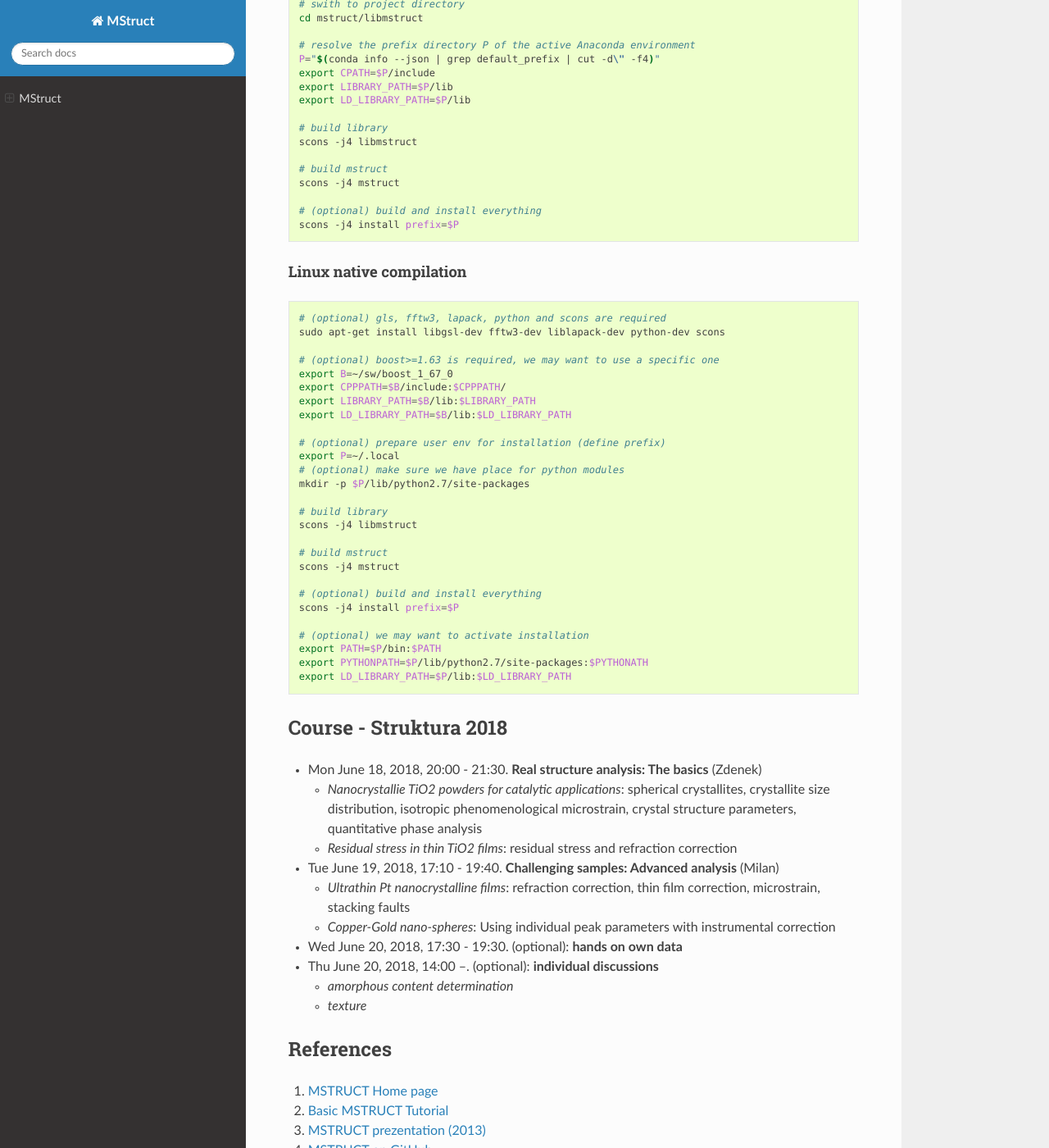
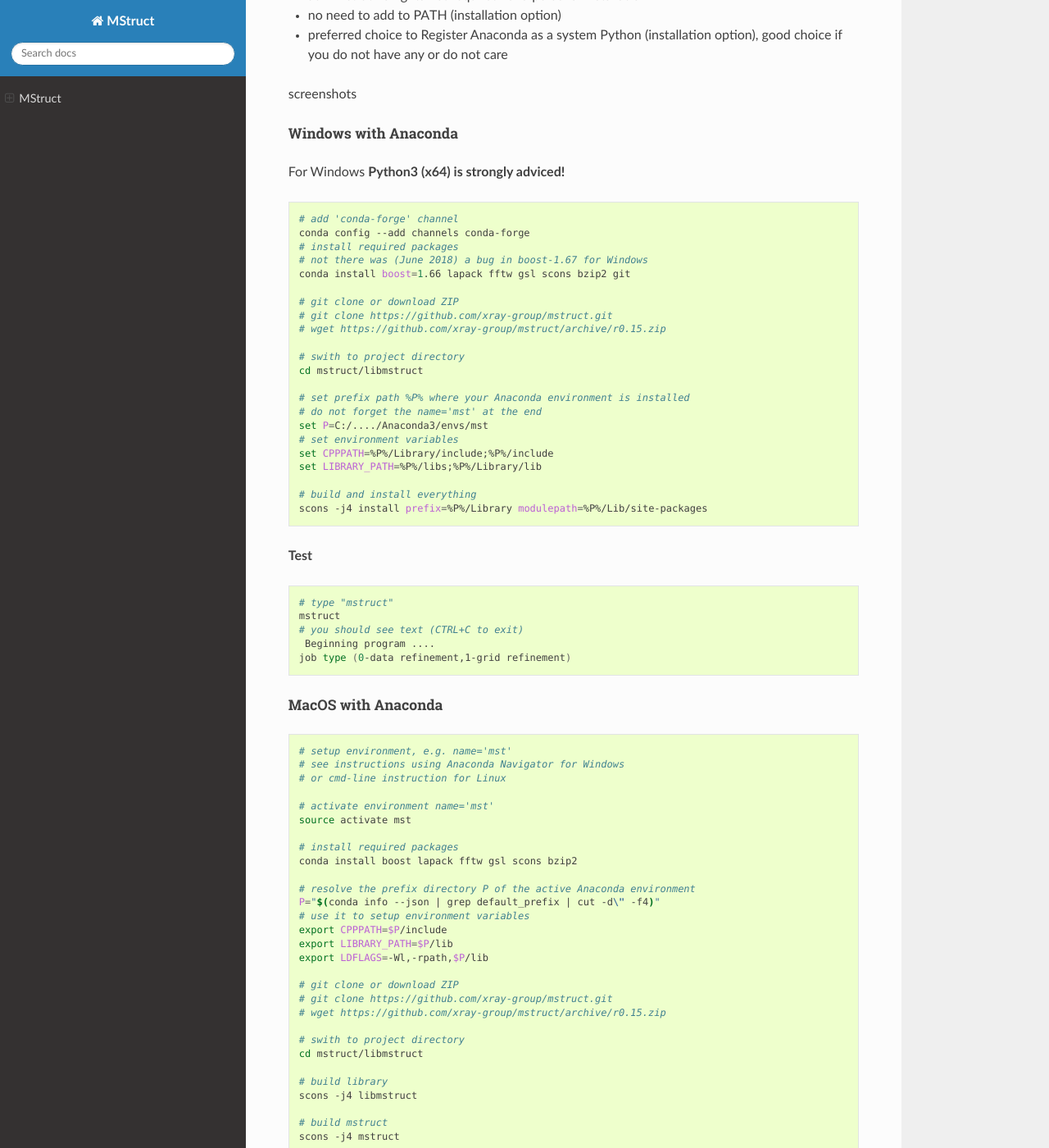
Before and after one commit to xray-group/mstruct, a Sphinx documentation site: the page built from doc/source/index.md, in a window 1280 px wide and 1400 px high, scrolled down 2109 px. Shown: the whole window at 82% size. Built offline with Sphinx 7.4.7 and the Read the Docs theme 2.0.0, drawn with Linux system fonts in a browser that asks for light colours; some of the changed text lies outside the part shown.

Commit message:
Doc: Windows and Anaconda installation instructions

````diff
--- a/doc/source/conf.py
+++ b/doc/source/conf.py
@@ -19,8 +19,8 @@
 # -- Project information -----------------------------------------------------
 
 project = u'MStruct'
-copyright = u'2018, xray-group'
-author = u'xray-group'
+copyright = u'2018, x-ray group'
+author = u'x-ray group'
 
 # The short X.Y version
 version = u''
--- a/doc/source/index.md
+++ b/doc/source/index.md
@@ -1,4 +1,6 @@
 # MStruct
+
+software/library for MicroStructure analysis by powder diffraction
 
 ## Installation
 
@@ -64,13 +66,119 @@ for free from [Microsoft support web](https://www.visualstudio.com/downloads/).
 	- [VS2017 runtime x86](https://aka.ms/vs/15/release/VC_redist.x86.exe)
 	- [VS2017 runtime x64](https://aka.ms/vs/15/release/VC_redist.x64.exe)
 
+#### Obtaining source
+
+MStruct is a free open source software. The source code can be obtained from the public
+[MSTRUCT GitHub repo](https://github.com/xray-group/mstruct).
+
+```bash
+# clone it
+git clone https://github.com/xray-group/mstruct.git
+
+# or download as zip, manually: top right green button
+```
+
 #### Compiling with Anaconda
+
+##### Installing Anaconda
+
+[Anaconda](https://www.anaconda.com) is a popular Python data science platform and
+scientific software for personal computers with Windows, MacOS or Linux.
+
+The most straighforward way is to get a graphical [installer](https://www.anaconda.com/download/)
+- no need to sign (web download)
+- administrative rights not required for a personal installation
+- no need to add to PATH (installation option)
+- preferred choice to Register Anaconda as a system Python (installation option), good
+choice if you do not have any or do not care
+
+screenshots
 
 ##### Windows with Anaconda
 
+For Windows **Python3 (x64) is strongly adviced!**
 
+```bash
+# add 'conda-forge' channel
+conda config --add channels conda-forge
+# install required packages
+# not there was (June 2018) a bug in boost-1.67 for Windows
+conda install boost=1.66 lapack fftw gsl scons bzip2 git
+
+# git clone or download ZIP
+# git clone https://github.com/xray-group/mstruct.git
+# wget https://github.com/xray-group/mstruct/archive/r0.15.zip
+
+# swith to project directory
+cd mstruct/libmstruct
+
+# set prefix path %P% where your Anaconda environment is installed
+# do not forget the name='mst' at the end
+set P=C:/..../Anaconda3/envs/mst
+# set environment variables
+set CPPPATH=%P%/Library/include;%P%/include
+set LIBRARY_PATH=%P%/libs;%P%/Library/lib
+
+# build and install everything
+scons -j4 install prefix=%P%/Library modulepath=%P%/Lib/site-packages
+```
+
+**Test**
+
+```bash
+# type "mstruct"
+mstruct
+# you should see text (CTRL+C to exit)
+ Beginning program ....
+job type (0-data refinement,1-grid refinement)
+```
 
 ##### MacOS with Anaconda
+
+```bash
+# setup environment, e.g. name='mst'
+# see instructions using Anaconda Navigator for Windows
+# or cmd-line instruction for Linux
+
+# activate environment name='mst'
+source activate mst
+
+# install required packages
+conda install boost lapack fftw gsl scons bzip2
+
+# resolve the prefix directory P of the active Anaconda environment
+P="$(conda info --json | grep default_prefix | cut -d\" -f4)"
+# use it to setup environment variables
+export CPPPATH=$P/include
+export LIBRARY_PATH=$P/lib
+export LDFLAGS=-Wl,-rpath,$P/lib
+
+# git clone or download ZIP
+# git clone https://github.com/xray-group/mstruct.git
+# wget https://github.com/xray-group/mstruct/archive/r0.15.zip
+
+# swith to project directory
+cd mstruct/libmstruct
+
+# build library
+scons -j4 libmstruct
+
+# build mstruct
+scons -j4 mstruct
+
+# (optional) build and install everything
+scons -j4 install prefix=$P
+```
+
+**Test**
+
+```bash
+# type "mstruct"
+mstruct
+# you should see text (CTRL+C to exit)
+ Beginning program ....
+job type (0-data refinement,1-grid refinement)
+```
 
 ##### Linux with Anaconda
 
@@ -89,7 +197,7 @@ conda config --add channels conda-forge
 # gls, fftw3, lapack, scons are required
 conda install boost=1.66=py27_1 lapack fftw gsl scons bzip2
 # note:
-# - check if e.g. python is not upgraded from python2.7->python3.6
+# - check if e.g. python is not upgraded from python2.7 -> python3.6
 # - prefer builds that are close to your current environment
 
 # get source, git-clone or download and unpack the source
@@ -100,7 +208,7 @@ cd mstruct/libmstruct
 
 # resolve the prefix directory P of the active Anaconda environment
 P="$(conda info --json | grep default_prefix | cut -d\" -f4)"
-export CPATH=$P/include
+export CPPPATH=$P/include
 export LIBRARY_PATH=$P/lib
 export LD_LIBRARY_PATH=$P/lib
 
@@ -112,6 +220,16 @@ scons -j4 mstruct
 
 # (optional) build and install everything
 scons -j4 install prefix=$P
+```
+
+**Test**
+
+```bash
+# type "mstruct"
+mstruct
+# you should see text (CTRL+C to exit)
+ Beginning program ....
+job type (0-data refinement,1-grid refinement)
 ```
 
 #### Linux native compilation
@@ -140,10 +258,20 @@ scons -j4 mstruct
 # (optional) build and install everything
 scons -j4 install prefix=$P
 
-# (optional) we may want to activate installation
+# (optional) we may want to activate the installation
 export PATH=$P/bin:$PATH
 export PYTHONPATH=$P/lib/python2.7/site-packages:$PYTHONATH
 export LD_LIBRARY_PATH=$P/lib:$LD_LIBRARY_PATH
+```
+
+**Test**
+
+```bash
+# type "mstruct" (if you activated the installation as indicated above)
+mstruct
+# you should see text (CTRL+C to exit)
+ Beginning program ....
+job type (0-data refinement,1-grid refinement)
 ```
 
 ## Course - Struktura 2018
````
Also changed, not shown: other parts of doc/source/index.md (+2 -2 lines).
